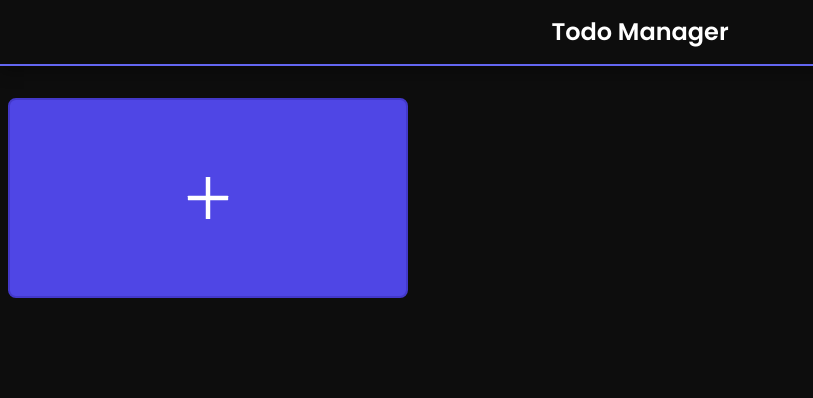
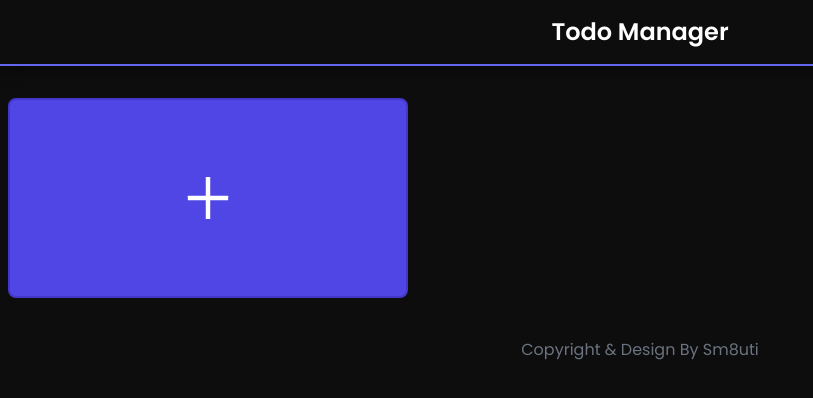
Before and after one commit to SM8UTI/Todo-Web-App, a React (Vite) app: page / in a window 1280 px wide. Shown: the top 398 px of the page, without its empty margins (0-813 px from the left). Built offline with nearby package versions, Linux system fonts and the light colour scheme.

Commit message:
Copyright section added

```diff
--- a/src/App.jsx
+++ b/src/App.jsx
@@ -7,6 +7,7 @@ import { Toaster } from "react-hot-toast";
 import { useSelector } from "react-redux";
 import Task from "./Components/Task";
 import SmallAddBtn from "./Components/SmallAddBtn";
+import Footer from "./Components/Footer";
 
 const App = () => {
   const [modalOpen, setModalOpen] = useState(false);
@@ -34,6 +35,7 @@ const App = () => {
           <Task task={elem} key={index} />
         ))}
       </div>
+      <Footer />
       <TodoModal modalOpen={modalOpen} setModalOpen={setModalOpen} />
       <Toaster
         position="top-right"
--- /dev/null
+++ b/src/Components/Footer.jsx
@@ -0,0 +1,12 @@
+import React from "react";
+
+const Footer = () => {
+  return (
+    <div className="copyright w-full text-center my-8 text-gray-500">
+      Copyright & Design By
+      <a href="https://sm8uti-linktree.netlify.app/"> Sm8uti</a>
+    </div>
+  );
+};
+
+export default Footer;
```
